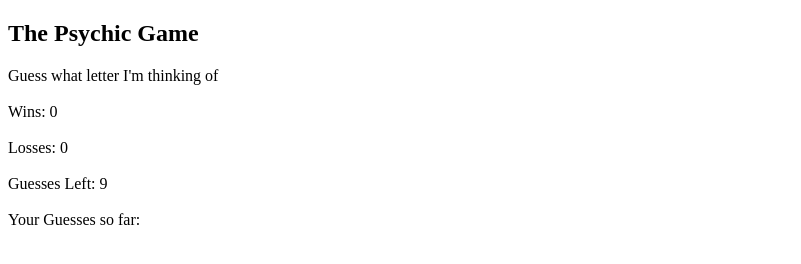
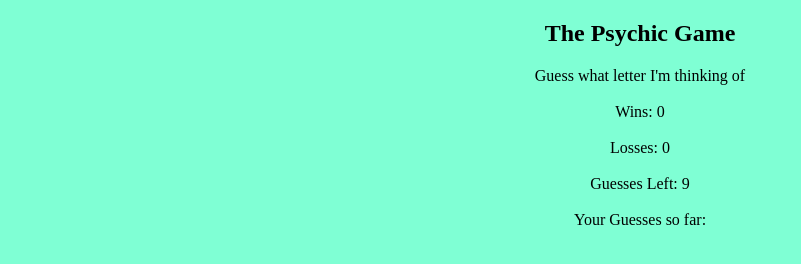
Before and after one commit to nhernandez2020/Psychic-game, a plain HTML site: page index.html in a window 1280 px wide. Shown: the whole page, without its empty margins (0-801 px from the left). Drawn offline with Linux system fonts and the light colour scheme.

Commit message:
added css

```diff
--- /dev/null
+++ b/assets/css/style.css
@@ -0,0 +1,7 @@
+body {
+    background-color: aquamarine
+
+}
+body {
+text-align: center;
+}
--- a/index.html
+++ b/index.html
@@ -5,6 +5,7 @@
     <meta charset="utf-8">
     <meta name="viewport" content="width=device-width">
     <title>The Psychic Game</title>
+    <link rel="stylesheet" type="text/css" href="assets/css/style.css">
 
 </head>
 
```
Also changed, not shown: 1 other file.
